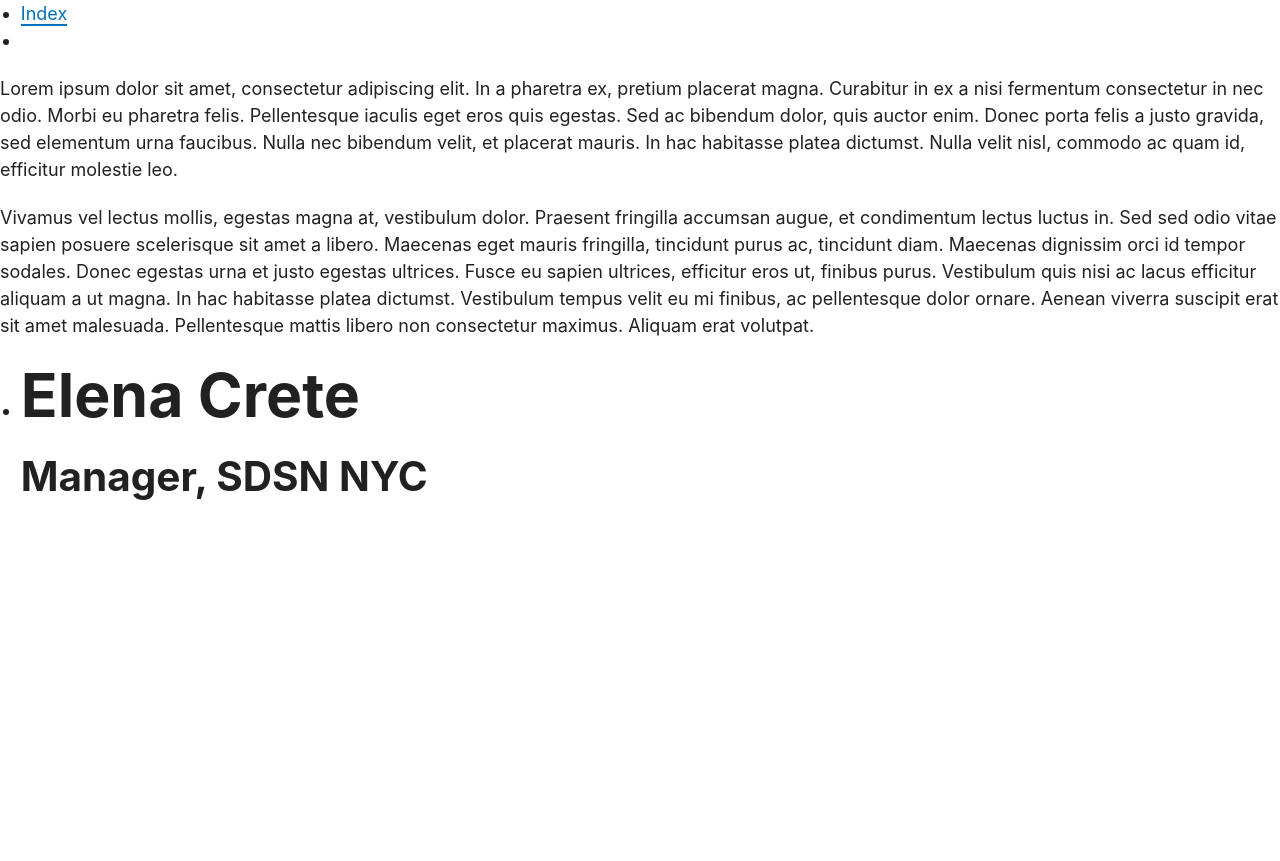
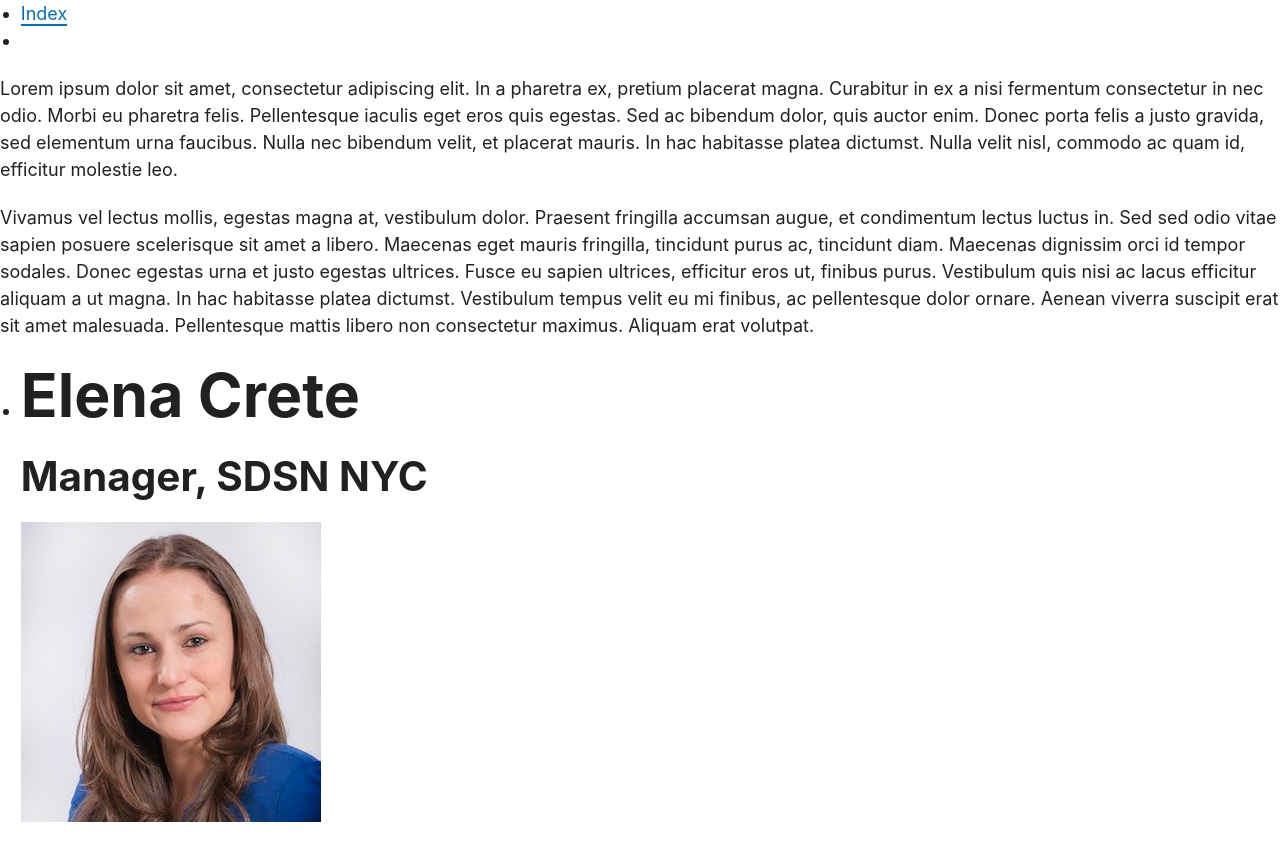
Before and after one commit to ryanswaney/lesc-jekyll, a Jekyll site: the page built from _event/lesc23.markdown, in a window 1280 px wide. Shown: the top 861 px of the page. Built offline with Jekyll 4.4.1, drawn with Linux system fonts in a browser that asks for light colours.

Commit message:
Added event schedule to event tpl

```diff
--- a/_layouts/event.html
+++ b/_layouts/event.html
@@ -8,7 +8,12 @@
     {% include header.html %}
 
     <main role="main" class="content">
-      {{ content }}
+      <section id="event-description">
+        {{ content }}
+      </section>
+      <section id="event-schedule">
+        {{ page.['schedule text'] | markdownify }}
+      </section>
     </main>
 
     <section id="speakers">
@@ -18,6 +23,7 @@
         <li>
           <h1>{{ speaker.title }}</h1>
           <h2>{{ speaker['title and organization'] }}</h2>
+          <img src="{{ speaker.photo }}">
         </li>
       {% endfor %}
       </ul>
```
